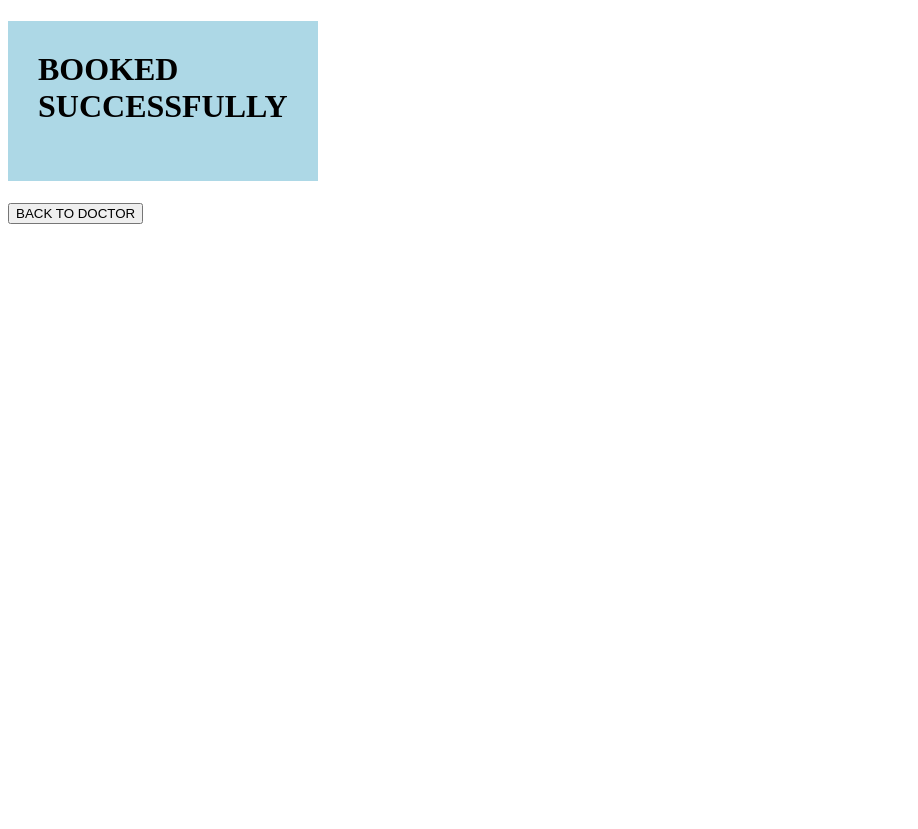
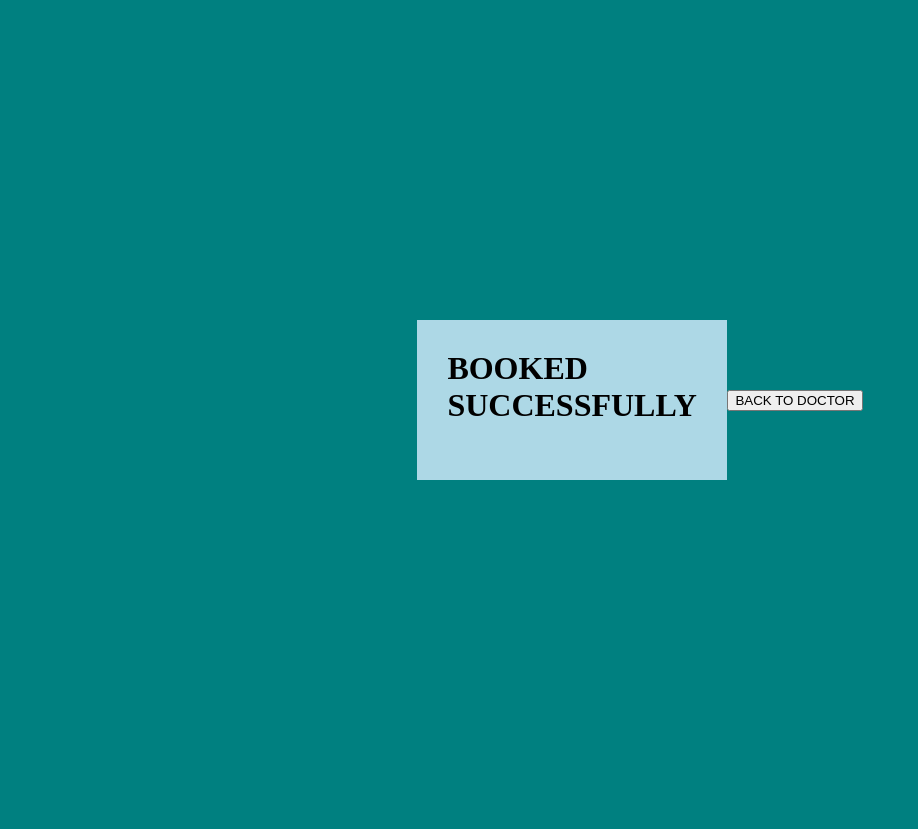
Before and after one commit to karthikha07prajjeeth-cloud/DJANGO-BASED-DOCTOR-APPOINTMENT-SYSTEM, a Django app: page /success/ in a window 1280 px wide. Shown: the whole page, without its empty margins (0-918 px from the left). After the commit the page ends 480 px from the top, so only its background shows below. Run offline with Django 5.2, Linux system fonts and the light colour scheme.

Commit message:
Fix success page background and text color

```diff
--- a/static/css/success.css
+++ b/static/css/success.css
@@ -1,12 +1,14 @@
 body{
-    background-color: teal
+    background-color: teal;
     display: flex;
     justify-content: center;
     align-items: center;
     height: 100vh;
+    margin: 0;
 }
 h1{
     background-color: lightblue;
+    color: black;
     padding: 30px;
     width: 250px;
     height: 100px;
```
